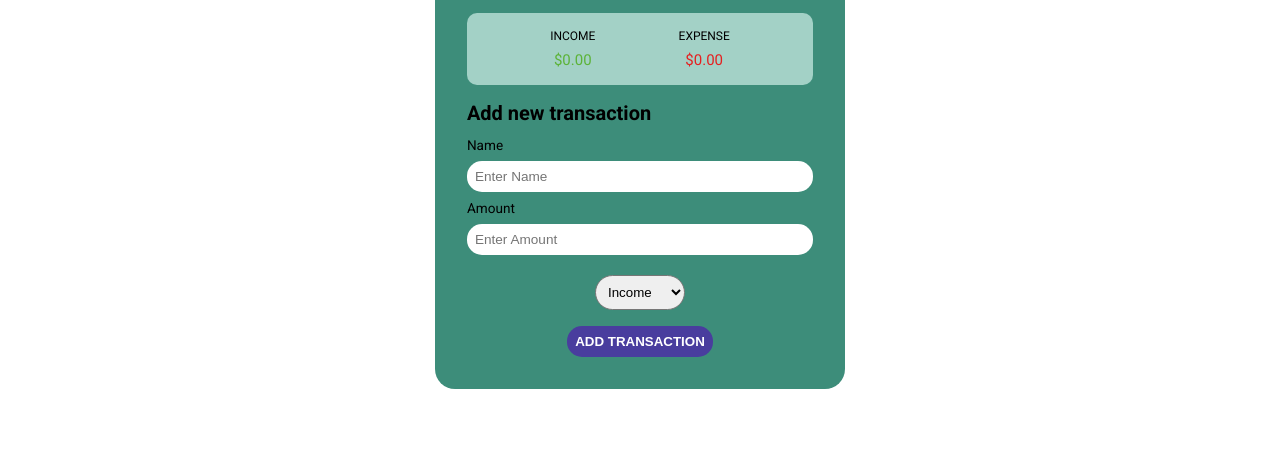
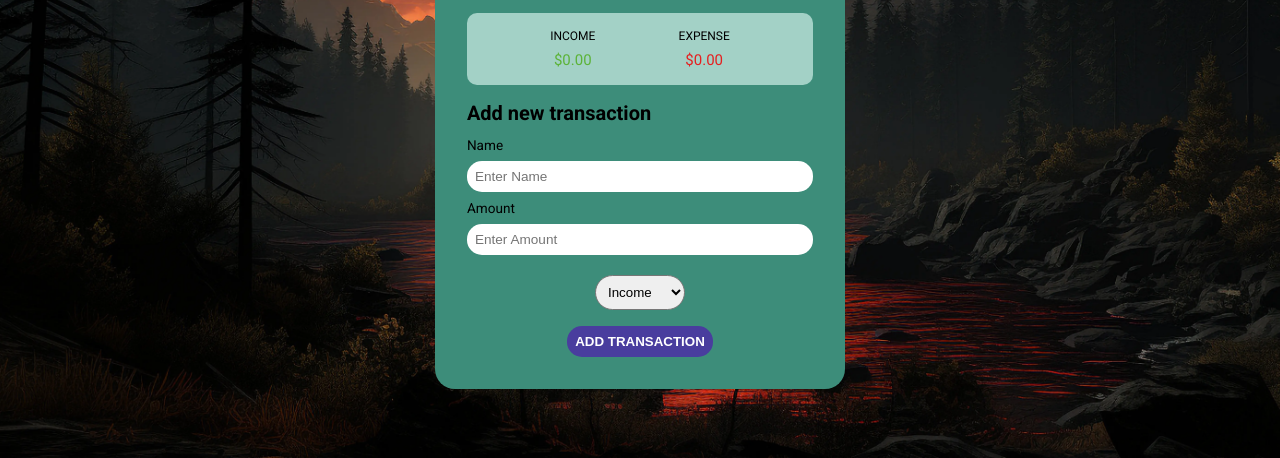
Before and after one commit to mujahidrakibdev/expense-tracker, a plain HTML site: page index.html in a window 1280 px wide. Shown: the part 342-800 px from the top of the page. Drawn offline with Linux system fonts and the light colour scheme; a web font is replaced by a local one.

Commit message:
added background

```diff
--- a/style.css
+++ b/style.css
@@ -10,6 +10,9 @@ body{
     justify-content: center;
     align-items: center;
     font-family: "Roboto", serif;
+    background: url(background.webp) no-repeat;
+    background-position: center;
+    background-size: cover;
 }
 
 .container{
```
Also changed, not shown: background.webp (added).
